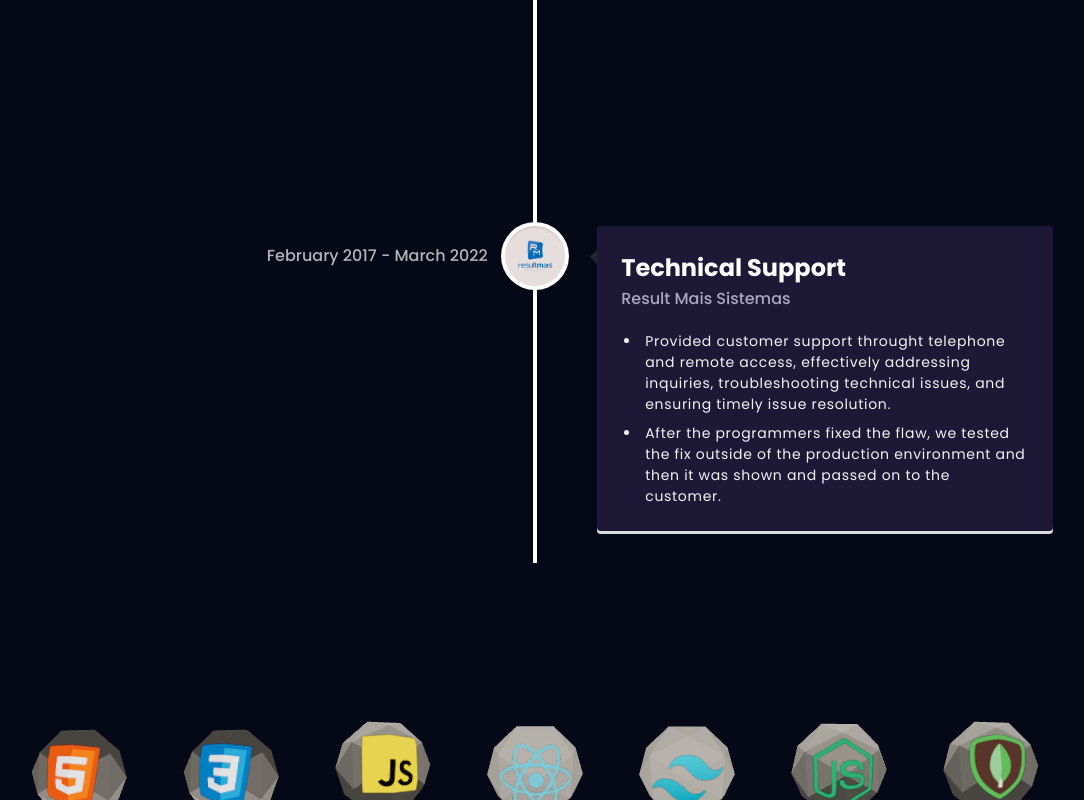
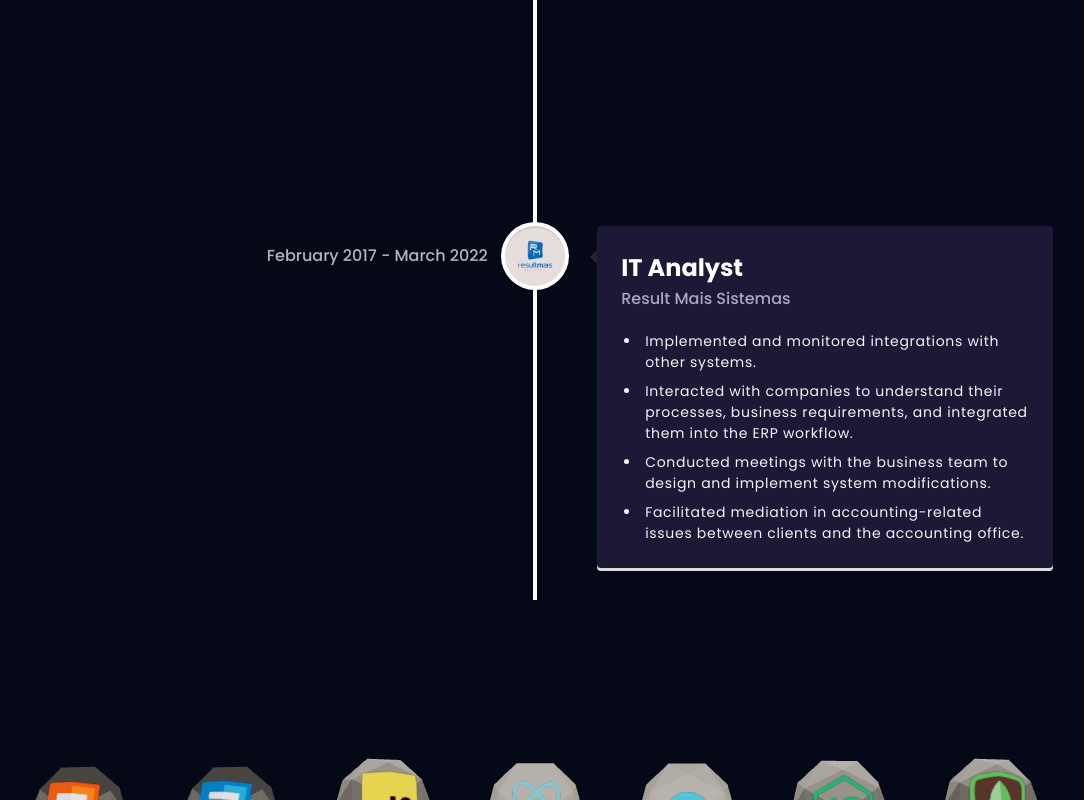
Before and after one commit to jonasmkunzler/jonask-portfolio, a React (Vite) app: page / in a window 1280 px wide. Shown: the part 1995-2795 px from the top of the page, without its empty margins (105-1189 px from the left). Built offline with nearby package versions, Linux system fonts and the light colour scheme.

Commit message:
Enviando novas alterações do campo experiência

```diff
--- a/src/constants/index.js
+++ b/src/constants/index.js
@@ -104,15 +104,17 @@ const experiences = [
     ]
   },
   {
-    title: 'Technical Support',
+    title: 'IT Analyst',
     company_name: 'Result Mais Sistemas',
     icon: resultmais,
     site: 'http://www.resultmais.com',
     iconBg: '#E6DEDD',
     date: 'February 2017 - March 2022',
     points: [
-      'Provided customer support throught telephone and remote access, effectively addressing inquiries, troubleshooting technical issues, and ensuring timely issue resolution.',
-      'After the programmers fixed the flaw, we tested the fix outside of the production environment and then it was shown and passed on to the customer.'
+      'Implemented and monitored integrations with other systems.',
+      'Interacted with companies to understand their processes, business requirements, and integrated them into the ERP workflow.',
+      'Conducted meetings with the business team to design and implement system modifications.',
+      'Facilitated mediation in accounting-related issues between clients and the accounting office.'
     ]
   }
 ]
```
